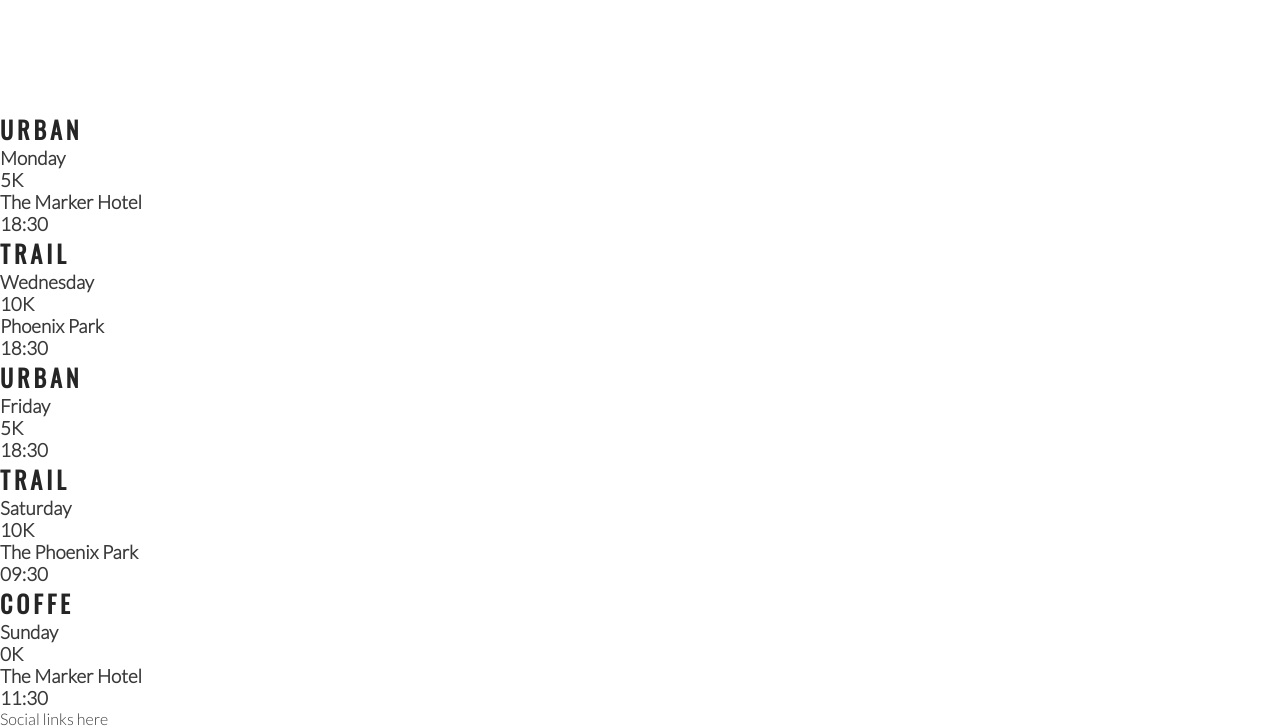
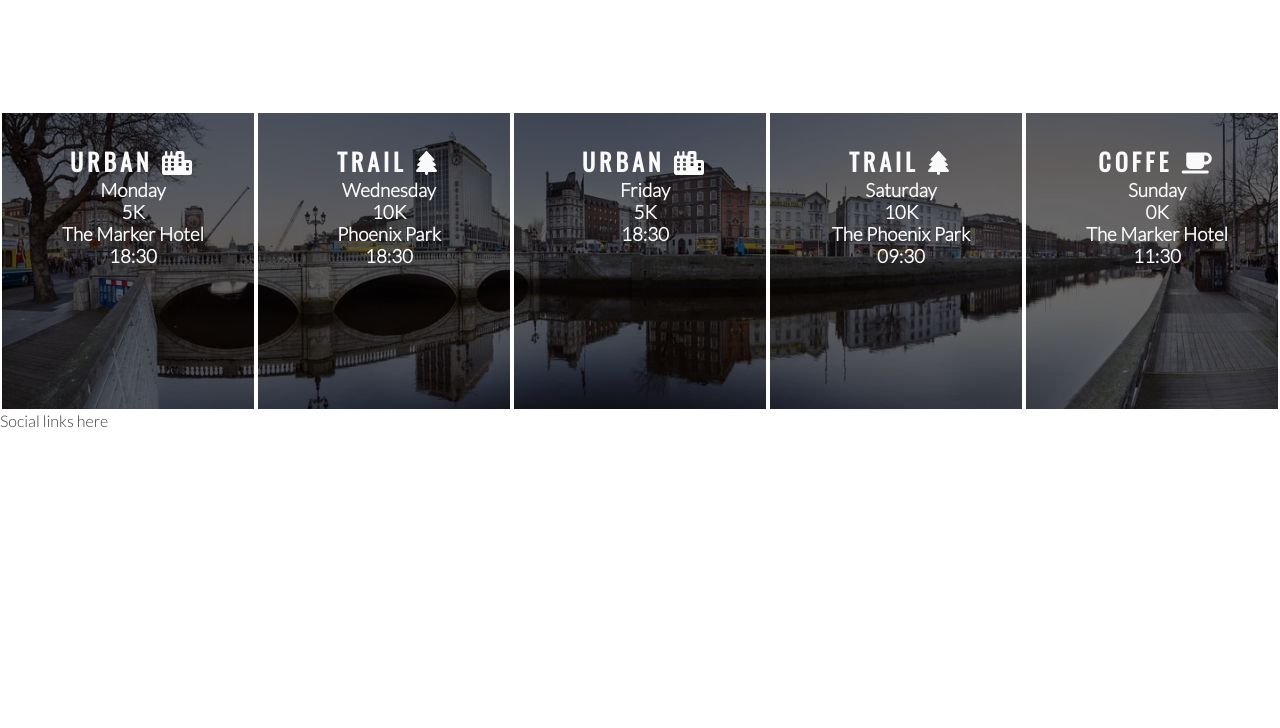
Before and after one commit to Deneb331/LoveRunningWalkthroughProject, a plain HTML site: page index.html in a window 1280 px wide. Shown: the part 1184-1912 px from the top of the page. After the commit the page ends 1614 px from the top, so only its background shows below. Drawn offline with nearby package versions, Linux system fonts and the light colour scheme.

Commit message:
Create style and finish time panels

```diff
--- a/assets/css/style.css
+++ b/assets/css/style.css
@@ -184,3 +184,30 @@ hr{
     height: 100%;
     border-radius: 50%;
 }
+
+/* Event times */
+
+#times{
+    background-image: url('../images/dublin-city.webp');
+    background-repeat: no-repeat;
+    background-size: cover;
+    background-position: center;
+    width: 100%;
+    overflow: hidden;
+}
+
+#times div{
+    color: #fafafa;
+    background-color: rgba(0, 0, 0, 0.6);
+    width: 20%;
+    height: 300px;
+    float: left;
+    padding: 30px 0 0 10px;
+    text-align: center;
+    border: 2px solid white;
+    box-sizing: border-box;
+}
+
+#times h2{
+    color: #fafafa;
+}
--- a/index.html
+++ b/index.html
@@ -78,37 +78,37 @@
             </div>
         </div>
     </section>
-    <section>
-        <div class="panel">
-            <h2>Urban</h2>
+    <section id="times">
+        <div>
+            <h2>Urban <i class="fas fa-city"></i></h2>
             <h3>Monday</h3>
             <h3>5K</h3>
             <h3>The Marker Hotel</h3>
             <h3>18:30</h3>
         </div>
-        <div class="panel">
-            <h2>Trail</h2>
+        <div>
+            <h2>Trail <i class="fas fa-tree"></i></h2>
             <h3>Wednesday</h3>
             <h3>10K</h3>
             <h3>Phoenix Park</h3>
             <h3>18:30</h3>
         </div>
-        <div class="panel">
-            <h2>Urban</h2>
+        <div>
+            <h2>Urban <i class="fas fa-city"></i></h2>
             <h3>Friday</h3>
             <h3>5K</h3>
             <h3></h3>
             <h3>18:30</h3>
         </div>
-        <div class="panel">
-            <h2>Trail</h2>
+        <div>
+            <h2>Trail <i class="fas fa-tree"></i></h2>
             <h3>Saturday</h3>
             <h3>10K</h3>
             <h3>The Phoenix Park</h3>
             <h3>09:30</h3>
         </div>
-        <div class="panel">
-            <h2>Coffe</h2>
+        <div>
+            <h2>Coffe <i class="fas fa-coffee"></i></h2>
             <h3>Sunday</h3>
             <h3>0K</h3>
             <h3>The Marker Hotel</h3>
```
Also changed, not shown: assets/images/dublin-city.webp (added).
